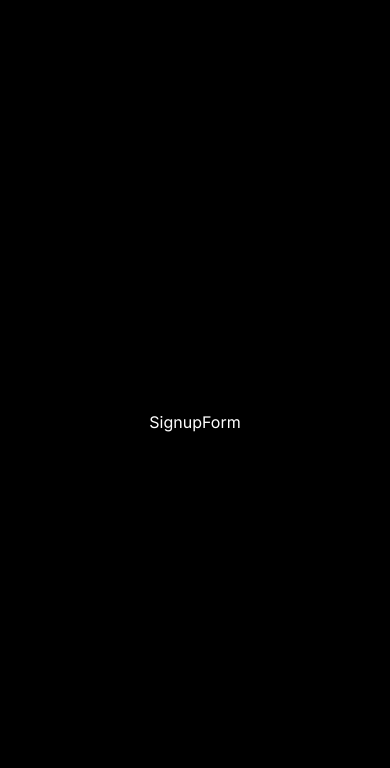
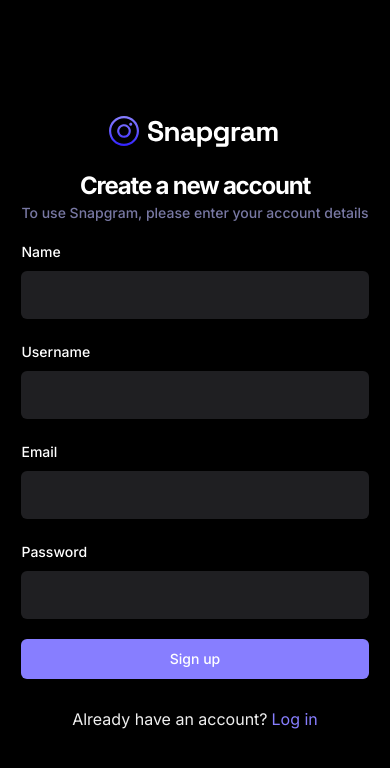
Before and after one commit to Jester175/SnapGram, a React (Vite) app: page /sign-up in a window 390 px wide. Shown: the top 768 px of the page. Built offline with nearby package versions, Linux system fonts and the light colour scheme; no server answers.

Commit message:
feat: created registration form

```diff
--- a/src/_auth/forms/SignupForm.tsx
+++ b/src/_auth/forms/SignupForm.tsx
@@ -1,9 +1,143 @@
-import React from 'react'
+import { z } from "zod";
+import { Link } from "react-router-dom";
+import { zodResolver } from "@hookform/resolvers/zod";
+import { useForm } from "react-hook-form";
+
+import { Button } from "@/components/ui/button";
+import {
+  Form,
+  FormControl,
+  FormField,
+  FormItem,
+  FormLabel,
+  FormMessage,
+} from "@/components/ui/form";
+import { Input } from "@/components/ui/input";
+import Loader from "@/components/shared/Loader";
+
+import { useToast } from "@/components/ui/use-toast"; // hook
+
+import { SignupValidation } from "@/lib/validation";
+import { createUserAccount } from "@/lib/appwrite/api";
 
 const SignupForm = () => {
+  const isLoading = false;
+  const { toast } = useToast();
+
+  const form = useForm<z.infer<typeof SignupValidation>>({
+    resolver: zodResolver(SignupValidation),
+    defaultValues: {
+      name: "",
+      username: "",
+      email: "",
+      password: "",
+    },
+  });
+
+  async function onSubmit(values: z.infer<typeof SignupValidation>) {
+    const newUser = await createUserAccount(values);
+
+    if (!newUser) {
+      return toast({
+        title: "Sign up failed. Please try again.",
+      });
+    }
+
+    // const session = await signInAccount()
+  }
+
   return (
-    <div>SignupForm</div>
-  )
-}
+    <Form {...form}>
+      <div className="sm:w-420 flex-center flex-col">
+        <img src="/assets/images/logo.svg" alt="Logo" />
 
-export default SignupForm
+        <h2 className="h3-bold md:h2-bold pt-5 sm:pt-12">
+          Create a new account
+        </h2>
+        <p className="text-light-3 small-medium md:base-regular">
+          To use Snapgram, please enter your account details
+        </p>
+
+        <form
+          onSubmit={form.handleSubmit(onSubmit)}
+          className="flex flex-col gap-5 w-full mt-4"
+        >
+          <FormField
+            control={form.control}
+            name="name"
+            render={({ field }) => (
+              <FormItem>
+                <FormLabel>Name</FormLabel>
+                <FormControl>
+                  <Input type="text" className="shad-input" {...field} />
+                </FormControl>
+                <FormMessage />
+              </FormItem>
+            )}
+          />
+          <FormField
+            control={form.control}
+            name="username"
+            render={({ field }) => (
+              <FormItem>
+                <FormLabel>Username</FormLabel>
+                <FormControl>
+                  <Input type="text" className="shad-input" {...field} />
+                </FormControl>
+                <FormMessage />
+              </FormItem>
+            )}
+          />
+          <FormField
+            control={form.control}
+            name="email"
+            render={({ field }) => (
+              <FormItem>
+                <FormLabel>Email</FormLabel>
+                <FormControl>
+                  <Input type="email" className="shad-input" {...field} />
+                </FormControl>
+                <FormMessage />
+              </FormItem>
+            )}
+          />
+          <FormField
+            control={form.control}
+            name="password"
+            render={({ field }) => (
+              <FormItem>
+                <FormLabel>Password</FormLabel>
+                <FormControl>
+                  <Input type="password" className="shad-input" {...field} />
+                </FormControl>
+                <FormMessage />
+              </FormItem>
+            )}
+          />
+          <Button type="submit" className="shad-button_primary">
+            {isLoading ? (
+              <div className="flex-center gap-2">
+                <Loader />
+                Loading...
+              </div>
+            ) : (
+              "Sign up"
+            )}
+          </Button>
+
+          <p className="text-small-regular text-light-2 text-center mt-2">
+            Already have an account?
+            <Link
+              to="/sign-in"
+              className="text-primary-500 text-small-semibold ml-1"
+            >
+              Log in
+            </Link>
+          </p>
+        </form>
+      </div>
+    </Form>
+  );
+};
+
+export default SignupForm;
```
